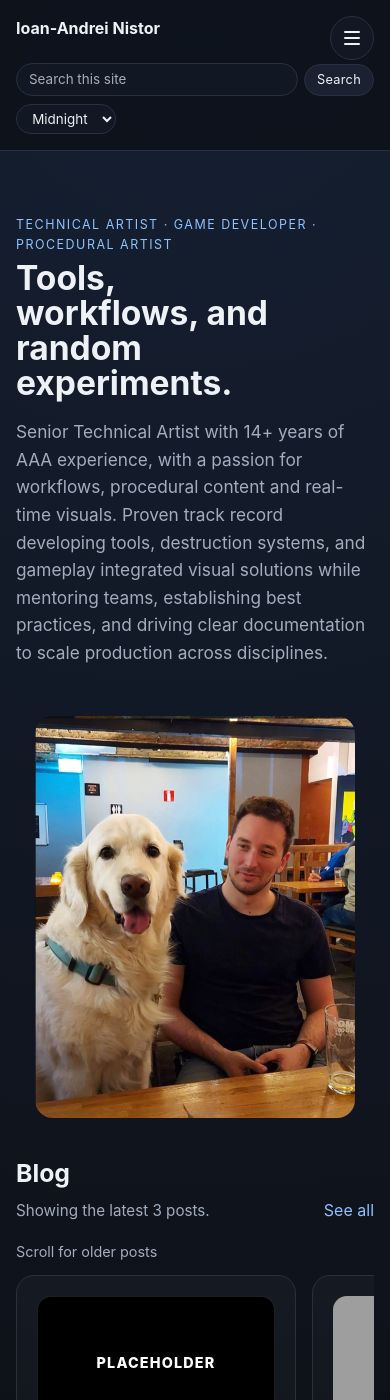
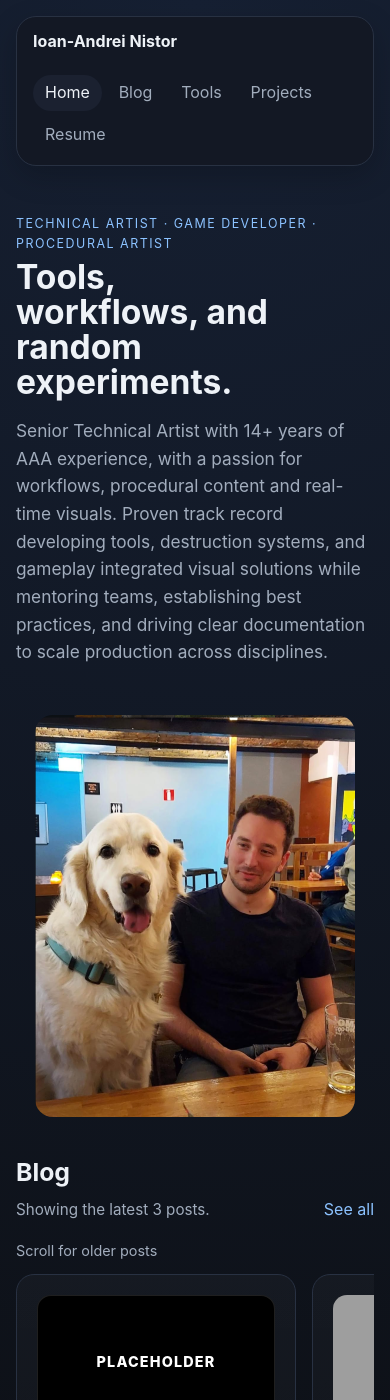
Before and after one commit to ianistor/ian_mywebsite, a Jekyll site: the page built from index.md, in a window 390 px wide and 1400 px high. Built offline with Jekyll 4.4.1, drawn with Linux system fonts in a browser that asks for light colours; nearby versions of some CDN libraries; grey boxes are pictures that could not be loaded.

Commit message:
Update site header to floating pill navigation

```diff
--- a/_layouts/default.html
+++ b/_layouts/default.html
@@ -13,53 +13,14 @@
 </head>
 <body>
   <header class="site-header">
-    <div class="container header-row">
+    <div class="container">
+      <div class="floating-header" role="navigation" aria-label="Main navigation">
         <a class="brand" href="{{ '/' | relative_url }}">{{ site.title }}</a>
-
-      <button
-        class="nav-toggle"
-        type="button"
-        aria-expanded="false"
-        aria-controls="site-nav"
-        aria-label="Open navigation"
-      >
-        <span></span>
-        <span></span>
-        <span></span>
-      </button>
-
         <nav class="site-nav" id="site-nav" aria-label="Main navigation">
           {% for item in site.nav %}
             <a href="{{ item.url | relative_url }}"{% if page.url == item.url %} class="active"{% endif %}>{{ item.title }}</a>
           {% endfor %}
         </nav>
-
-      <div class="header-controls">
-        <form class="header-search" role="search" aria-label="Site search">
-          <label class="sr-only" for="site-search-input">Search site</label>
-          <input
-            id="site-search-input"
-            class="header-search-input"
-            name="q"
-            type="search"
-            placeholder="Search this site"
-            autocomplete="off"
-          >
-          <button class="header-search-button" type="submit">Search</button>
-          <ul class="header-search-results" id="header-search-results" hidden></ul>
-        </form>
-        <label class="theme-control" for="theme-select">Theme</label>
-        <select id="theme-select" class="theme-select" aria-label="Preview color themes">
-          <option value="midnight">Midnight</option>
-          <option value="black">Black</option>
-          <option value="ember">Ember</option>
-          <option value="forest">Forest</option>
-          <option value="sunset">Sunset</option>
-          <option value="ocean">Ocean</option>
-          <option value="violet">Violet</option>
-          <option value="vscode">VS Code</option>
-          <option value="paper">Paper</option>
-        </select>
       </div>
     </div>
   </header>
--- a/assets/css/style.css
+++ b/assets/css/style.css
@@ -157,7 +157,6 @@ a:hover {
   margin: 0 auto;
 }
 
-.site-header,
 .site-footer {
   border-bottom: 1px solid var(--line);
   background: var(--header-bg);
@@ -166,8 +165,10 @@ a:hover {
 
 .site-header {
   position: sticky;
-  top: 0;
-  z-index: 50;
+  top: 1rem;
+  z-index: 60;
+  background: transparent;
+  border: 0;
 }
 
 .site-footer {
@@ -185,188 +186,49 @@ a:hover {
   padding: 1rem 0;
 }
 
+.floating-header {
+  display: flex;
+  align-items: center;
+  justify-content: space-between;
+  gap: 1.25rem;
+  padding: 0.75rem 1rem;
+  border: 1px solid var(--line);
+  border-radius: 999px;
+  background: var(--surface-glass);
+  backdrop-filter: blur(10px);
+  box-shadow: 0 10px 30px rgba(0, 0, 0, 0.2);
+}
+
 .brand {
   font-weight: 700;
   color: var(--text);
-}
-
-.header-controls {
-  display: inline-flex;
-  align-items: center;
-  gap: 0.5rem;
-  flex-wrap: wrap;
-}
-
-.sr-only {
-  position: absolute;
-  width: 1px;
-  height: 1px;
-  padding: 0;
-  margin: -1px;
-  overflow: hidden;
-  clip: rect(0, 0, 0, 0);
   white-space: nowrap;
-  border: 0;
-}
-
-.header-search {
-  display: inline-flex;
-  align-items: center;
-  gap: 0.35rem;
-  position: relative;
-}
-
-.header-search-input {
-  border: 1px solid var(--line);
-  background: var(--surface-glass);
-  color: var(--text);
-  border-radius: 999px;
-  padding: 0.3rem 0.75rem;
-  font: inherit;
-  font-size: 0.84rem;
-  min-width: 12rem;
-}
-
-.header-search-input::placeholder {
-  color: var(--muted);
-}
-
-.header-search-input:focus-visible,
-.header-search-button:focus-visible {
-  outline: 2px solid var(--accent);
-  outline-offset: 2px;
-}
-
-.header-search-button {
-  border: 1px solid var(--line);
-  background: var(--panel-2);
-  color: var(--text);
-  border-radius: 999px;
-  padding: 0.3rem 0.75rem;
-  font: inherit;
-  font-size: 0.8rem;
-  letter-spacing: 0.02em;
-  cursor: pointer;
-}
-
-.header-search-results {
-  position: absolute;
-  top: calc(100% + 0.35rem);
-  left: 0;
-  right: 0;
-  margin: 0;
-  padding: 0.25rem;
-  list-style: none;
-  border: 1px solid var(--line);
-  border-radius: 12px;
-  background: var(--surface-glass);
-  backdrop-filter: blur(10px);
-  z-index: 80;
-  max-height: 18rem;
-  overflow-y: auto;
-}
-
-.header-search-result-link {
-  display: flex;
-  justify-content: space-between;
-  align-items: baseline;
-  gap: 0.75rem;
-  padding: 0.5rem 0.65rem;
-  border-radius: 8px;
-  color: var(--text);
-  font-size: 0.84rem;
-}
-
-.header-search-result-link:hover {
-  background: var(--panel-2);
-  color: var(--accent-2);
-}
-
-.header-search-result-link small {
-  color: var(--muted);
-  text-transform: uppercase;
-  letter-spacing: 0.05em;
-  font-size: 0.68rem;
-}
-
-.header-search-results-empty {
-  padding: 0.6rem 0.7rem;
-  color: var(--muted);
-  font-size: 0.8rem;
-}
-
-.theme-control {
-  color: var(--muted);
-  font-size: 0.82rem;
-  text-transform: uppercase;
-  letter-spacing: 0.06em;
-}
-
-.theme-select {
-  border: 1px solid var(--line);
-  background: var(--surface-glass);
-  color: var(--text);
-  border-radius: 999px;
-  padding: 0.3rem 0.7rem;
-  font: inherit;
-  font-size: 0.84rem;
-  cursor: pointer;
-}
-
-.theme-select:focus-visible {
-  outline: 2px solid var(--accent);
-  outline-offset: 2px;
 }
 
 .site-nav {
   display: flex;
-  gap: 1rem;
+  gap: 0.3rem;
   flex-wrap: wrap;
 }
 
 .site-nav a {
   color: var(--muted);
+  padding: 0.35rem 0.75rem;
+  border-radius: 999px;
+  transition: color 0.2s ease, background 0.2s ease;
 }
 
 .site-nav a.active,
 .site-nav a:hover {
   color: var(--text);
+  background: var(--panel-2);
 }
 
-.nav-toggle {
+.nav-toggle,
+.header-controls,
+.header-search,
+.theme-control {
   display: none;
-  width: 44px;
-  height: 44px;
-  padding: 0;
-  border: 1px solid var(--line);
-  border-radius: 999px;
-  background: var(--surface-glass);
-  cursor: pointer;
-  align-items: center;
-  justify-content: center;
-  flex-direction: column;
-  gap: 4px;
-}
-
-.nav-toggle span {
-  display: block;
-  width: 16px;
-  height: 2px;
-  background: var(--text);
-  border-radius: 999px;
-  transition: transform 0.2s ease, opacity 0.2s ease;
-}
-
-.nav-toggle.is-open span:nth-child(1) {
-  transform: translateY(6px) rotate(45deg);
-}
-
-.nav-toggle.is-open span:nth-child(2) {
-  opacity: 0;
-}
-
-.nav-toggle.is-open span:nth-child(3) {
-  transform: translateY(-6px) rotate(-45deg);
 }
 
 .hero,
@@ -1219,56 +1081,19 @@ a:hover {
 }
 
 @media (max-width: 860px) {
-  .header-row,
   .footer-row {
     flex-direction: column;
     align-items: flex-start;
   }
 
-  .header-row {
-    position: relative;
-  }
-
-  .nav-toggle {
-    display: inline-flex;
-    position: absolute;
-    top: 1rem;
-    right: 0;
+  .floating-header {
+    border-radius: 20px;
+    flex-direction: column;
+    align-items: flex-start;
   }
 
   .site-nav {
-    display: none;
     width: 100%;
-    flex-direction: column;
-    gap: 0.35rem;
-    padding-top: 0.9rem;
-  }
-
-  .site-nav.is-open {
-    display: flex;
-  }
-
-  .site-nav a {
-    width: 100%;
-    padding: 0.75rem 0;
-  }
-
-  .header-controls {
-    width: 100%;
-    margin-top: 0.35rem;
-  }
-
-  .theme-control {
-    display: none;
-  }
-
-  .header-search {
-    width: 100%;
-  }
-
-  .header-search-input {
-    flex: 1;
-    min-width: 0;
   }
 }
 
```
Lines whose indentation alone changed are shown as unchanged.
